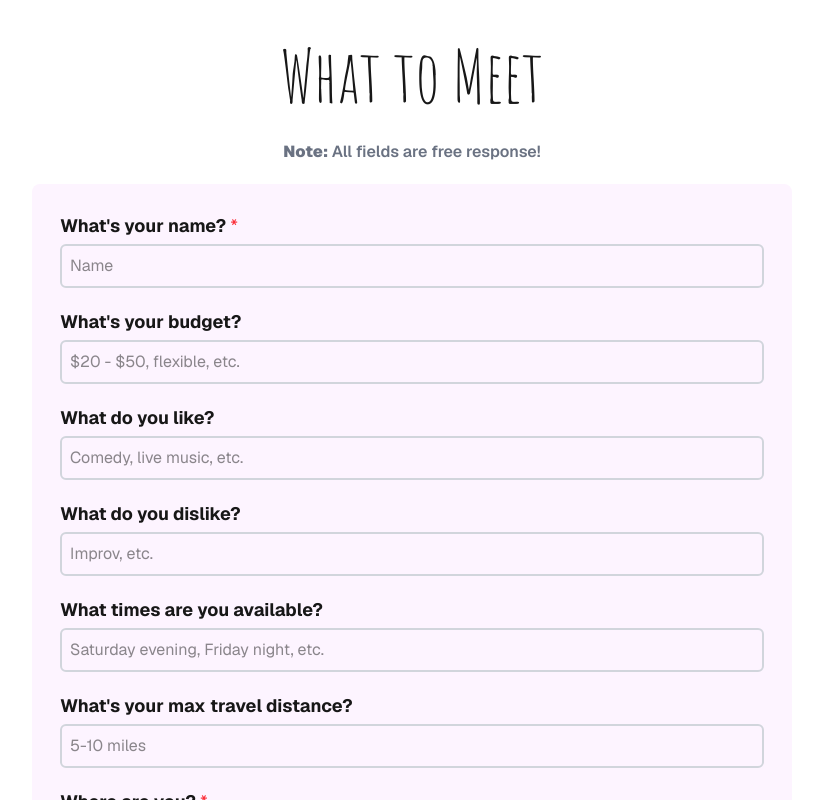
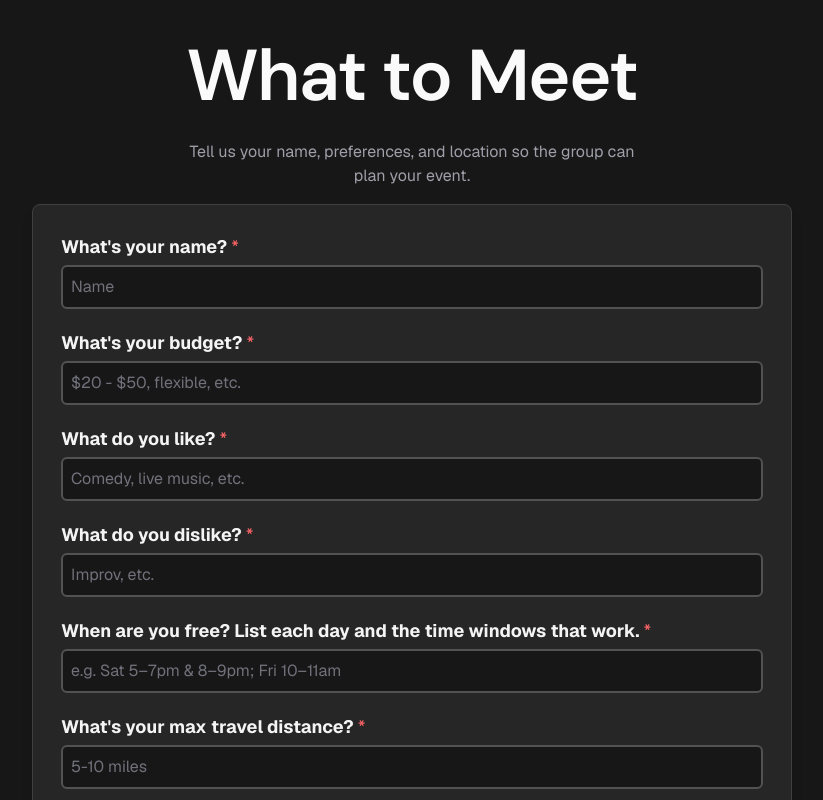
Before and after one commit to Bongs237/diamondhacks, a Next.js app: page /join/1 in a window 1280 px wide. Shown: the top 800 px of the page, without its empty margins (228-1051 px from the left). Built offline with nearby package versions, Linux system fonts and the light colour scheme.

Commit message:
edit Form to be more minimal

```diff
--- a/app/globals.css
+++ b/app/globals.css
@@ -1,8 +1,8 @@
 @import "tailwindcss";
 
 :root {
-  --background: #ffffff;
-  --foreground: #171717;
+  --background: #171717;
+  --foreground: #fafafa;
 }
 
 @theme inline {
--- a/app/join/[id]/page.tsx
+++ b/app/join/[id]/page.tsx
@@ -1,15 +1,15 @@
 "use client";
 
 import { useState, useCallback, useEffect } from "react";
-import { Amatic_SC } from "next/font/google";
+import { DM_Sans } from "next/font/google";
 import { useParams, useRouter } from "next/navigation";
 import { SpinnerIcon } from "@/components/SpinnerIcon";
 import { Field } from "@/utils/types";
 import { MapPin } from "lucide-react";
 
-const amatic = Amatic_SC({
+const dmSansDisplay = DM_Sans({
   subsets: ["latin"],
-  weight: ["400", "700"],
+  weight: ["400", "600", "700"],
 });
 
 // Data driven type stuff ong fr
@@ -49,8 +49,9 @@ const FIELDS: Field[] = [
   },
   {
     key: "available_times",
-    label: "What times are you available?",
-    placeholder: "Saturday evening, Friday night, etc.",
+    label:
+      "When are you free? List each day and the time windows that work.",
+    placeholder: "e.g. Sat 5–7pm & 8–9pm; Fri 10–11am",
     type: "text",
     required: false,
     validate: () => "",
@@ -96,7 +97,7 @@ function LocationField({
         type="button"
         onClick={onGetLocation}
         disabled={locationLoading}
-        className="flex items-center justify-center gap-2 border-2 border-dashed border-gray-300 rounded-md p-3 text-gray-600 hover:border-blue-400 hover:text-blue-600 transition-colors cursor-pointer disabled:opacity-50 disabled:cursor-not-allowed"
+        className="flex items-center justify-center gap-2 border-2 border-dashed border-neutral-600 rounded-md p-3 text-zinc-300 bg-neutral-900 hover:border-zinc-400 hover:text-zinc-100 transition-colors cursor-pointer disabled:opacity-50 disabled:cursor-not-allowed"
       >
         {locationLoading ? (
           <>
@@ -111,15 +112,15 @@ function LocationField({
         )}
       </button>
       {locationCity && (
-        <p className="text-sm text-green-700 font-medium text-center">
+        <p className="text-sm text-emerald-400 font-medium text-center">
           {locationCity}
         </p>
       )}
       {locationError && (
-        <p className="text-red-500 text-sm">{locationError}</p>
+        <p className="text-red-400 text-sm">{locationError}</p>
       )}
       {touched[field.key] && errors[field.key] && !locationError && (
-        <p className="text-red-500 text-sm">{errors[field.key]}</p>
+        <p className="text-red-400 text-sm">{errors[field.key]}</p>
       )}
     </div>
   );
@@ -145,34 +146,40 @@ function TextField({
       <input
         type={field.type}
         placeholder={field.placeholder}
-        className={`border-2 rounded-md p-2 outline-none transition-colors duration-300 hover:shadow-sm ${
+        className={`border-2 rounded-md p-2 outline-none transition-colors duration-300 bg-neutral-900 text-zinc-100 placeholder:text-zinc-500 hover:shadow-sm ${
           error && touched
-            ? "border-red-400 focus:border-red-500"
-            : "border-gray-300 focus:border-blue-400"
+            ? "border-red-500 focus:border-red-400"
+            : "border-neutral-600 focus:border-zinc-400"
         }`}
         value={value}
         onChange={(e) => onChange(field.key, e.target.value)}
         onBlur={() => onBlur(field.key)}
       />
       {touched && error && (
-        <p className="text-red-500 text-sm">{error}</p>
+        <p className="text-red-400 text-sm">{error}</p>
       )}
     </>
   );
 }
 
+function emptyValues(): Record<string, unknown> {
+  return Object.fromEntries(
+    FIELDS.map((f) => [f.key, f.key === "location" ? [] : ""])
+  );
+}
+
 export default function Join() {
-  const [values, setValues] = useState<Record<string, any>>(
-    Object.fromEntries(FIELDS.map((f) => [f.key, ""]))
-  );
+  const [values, setValues] = useState<Record<string, unknown>>(emptyValues);
   const [errors, setErrors] = useState<Record<string, string>>({});
   const [touched, setTouched] = useState<Record<string, boolean>>({});
   const [locationCity, setLocationCity] = useState<string>("");
   const [locationLoading, setLocationLoading] = useState(false);
   const [locationError, setLocationError] = useState<string>("");
   const [submitting, setSubmitting] = useState(false);
+  const [submitError, setSubmitError] = useState("");
 
-  const { id } = useParams();
+  const params = useParams();
+  const groupId = Array.isArray(params.id) ? params.id[0] : params.id;
   const router = useRouter();
 
   useEffect(() => {
@@ -230,7 +237,8 @@ export default function Join() {
     );
   }, []);
 
-  const handleChange = (key: string, raw: any) => {
+  const handleChange = (key: string, raw: string) => {
+    setSubmitError("");
     setValues((prev) => ({ ...prev, [key]: raw }));
     if (touched[key]) {
       const field = FIELDS.find((f) => f.key === key)!;
@@ -241,12 +249,21 @@ export default function Join() {
   const handleBlur = (key: string) => {
     setTouched((prev) => ({ ...prev, [key]: true }));
     const field = FIELDS.find((f) => f.key === key)!;
-    setErrors((prev) => ({ ...prev, [key]: field.validate(values[key]) }));
+    setErrors((prev) => ({
+      ...prev,
+      [key]: field.validate(values[key] as never),
+    }));
   };
 
   const handleSubmit = async () => {
-    // This should never happen since you should have the user id on page load but just in case
+    setSubmitError("");
     if (!localStorage.getItem("user_id")) {
+      localStorage.setItem("user_id", crypto.randomUUID());
+    }
+    const userId = localStorage.getItem("user_id")!;
+
+    if (!groupId) {
+      setSubmitError("Invalid invite link (missing group id).");
       return;
     }
 
@@ -256,7 +273,7 @@ export default function Join() {
 
     for (const field of FIELDS) {
       newTouched[field.key] = true;
-      const msg = field.validate(values[field.key]);
+      const msg = field.validate(values[field.key] as never);
       newErrors[field.key] = msg;
       if (msg) hasError = true;
     }
@@ -267,46 +284,76 @@ export default function Join() {
 
     setSubmitting(true);
 
-    console.log({...values, user_id: localStorage.getItem("user_id")})
+    const location = Array.isArray(values.location)
+      ? values.location
+      : [];
+    const body = {
+      name: String(values.name ?? ""),
+      budget: String(values.budget ?? ""),
+      likes: String(values.likes ?? ""),
+      dislikes: String(values.dislikes ?? ""),
+      available_times: String(values.available_times ?? ""),
+      distance: String(values.distance ?? ""),
+      location,
+      user_id: userId,
+    };
 
     try {
-      const response = await fetch(`/api/submit/${id}`, {
-        method: "POST",
-        body: JSON.stringify({...values, user_id: localStorage.getItem("user_id")}),
-        headers: {
-          "Content-Type": "application/json", // Make sure you set the content type (bruh)
-        },
-      });
+      const response = await fetch(
+        `/api/submit/${encodeURIComponent(groupId)}`,
+        {
+          method: "POST",
+          body: JSON.stringify(body),
+          headers: {
+            "Content-Type": "application/json",
+          },
+        }
+      );
+
+      const data = await response.json().catch(() => ({}));
 
       if (!response.ok) {
-        throw new Error("Failed to join event");
+        const d = (data as { detail?: unknown }).detail;
+        const msg =
+          typeof d === "string"
+            ? d
+            : response.status === 404
+              ? "Group not found — ask the organizer for a fresh link or create the group first."
+              : "Could not save your answers. Is the backend running on port 8000?";
+        throw new Error(msg);
       }
-      const data = await response.json();
-      if (data.error) {
-        throw new Error(data.error);
+      if ((data as { error?: string }).error) {
+        throw new Error((data as { error: string }).error);
       }
 
       router.push(`/done`);
+    } catch (e) {
+      setSubmitError(
+        e instanceof Error ? e.message : "Something went wrong. Try again."
+      );
     } finally {
       setSubmitting(false);
     }
   };
 
   return (
-    <div className="flex flex-col flex-1 items-center font-sans py-10">
-      <h1 className={`${amatic.className} text-7xl font-light pb-7 text-center`}> {/* 7 is my lucky number */}
+    <div className="flex flex-col flex-1 w-full items-center font-sans py-10 px-4 bg-neutral-900 text-zinc-100 min-h-full">
+      <h1
+        className={`${dmSansDisplay.className} text-7xl font-semibold pb-7 text-center tracking-tight text-zinc-50`}
+      >
         What to Meet
       </h1>
 
-      <p className="text-center text-gray-500 pb-5 font-semibold"><strong>Note:</strong> All fields are free response!</p>
-
-      <div className="bg-fuchsia-50 p-7 rounded-lg md:min-w-[550px] lg:min-w-[760px]">
+      <p className="text-center text-zinc-400 pb-2 max-w-lg px-4">
+        Tell us your name, preferences, and location so the group can plan your event.
+      </p>
+      <div className="bg-neutral-800 p-7 rounded-lg border border-neutral-700 shadow-lg md:min-w-[550px] lg:min-w-[760px] mt-2">
         <div className="flex flex-col gap-5">
           {FIELDS.map((field) => (
             <div key={field.key} className="flex flex-col gap-1">
-              <label className="text-lg font-bold">
+              <label className="text-lg font-bold text-zinc-100">
                 {field.label}
-                {field.required && <span className="font-normal text-red-500 ml-1">*</span>}
+                <span className="font-normal text-red-400 ml-1">*</span>
               </label>
               {field.type === "location" ? (
                 <LocationField
@@ -321,7 +368,11 @@ export default function Join() {
               ) : (
                 <TextField
                   field={field}
-                  value={values[field.key]}
+                  value={
+                    typeof values[field.key] === "string"
+                      ? (values[field.key] as string)
+                      : ""
+                  }
                   touched={!!touched[field.key]}
                   error={errors[field.key] || ""}
                   onChange={handleChange}
@@ -332,11 +383,17 @@ export default function Join() {
           ))}
         </div>
 
+        {submitError ? (
+          <p className="text-red-400 text-sm mt-4 text-center" role="alert">
+            {submitError}
+          </p>
+        ) : null}
+
         <div className="pt-5 flex justify-center">
           <button
             type="button"
             disabled={submitting}
-            className="flex items-center justify-center gap-2 bg-rose-600 text-white px-6 py-3 rounded-md hover:bg-rose-800 transition-colors cursor-pointer disabled:opacity-50 disabled:cursor-not-allowed"
+            className="flex items-center justify-center gap-2 bg-zinc-100 text-neutral-900 px-6 py-3 rounded-md hover:bg-white transition-colors cursor-pointer disabled:opacity-50 disabled:cursor-not-allowed font-semibold"
             onClick={handleSubmit}
           >
             {submitting ? (
--- a/app/layout.tsx
+++ b/app/layout.tsx
@@ -27,7 +27,9 @@ export default function RootLayout({
       lang="en"
       className={`${geistSans.variable} ${geistMono.variable} h-full antialiased`}
     >
-      <body className="min-h-full flex flex-col">{children}</body>
+      <body className="min-h-full min-h-screen flex flex-col bg-neutral-900 text-zinc-100">
+        {children}
+      </body>
     </html>
   );
 }
--- a/app/page.tsx
+++ b/app/page.tsx
@@ -1,15 +1,15 @@
 "use client";
 
 import { useEffect, useState } from "react";
-import { Amatic_SC } from "next/font/google";
+import { DM_Sans } from "next/font/google";
 import { useRouter } from "next/navigation";
 import { SpinnerIcon } from "@/components/SpinnerIcon";
 import { GroupData } from "@/utils/types";
 import { Users, Calendar, ChevronRight, LogOut } from "lucide-react";
 
-const amatic = Amatic_SC({
+const dmSansDisplay = DM_Sans({
   subsets: ["latin"],
-  weight: ["400", "700"],
+  weight: ["400", "600", "700"],
 });
 
 const STATUS_LABELS: Record<string, { text: string; color: string }> = {
@@ -33,7 +33,8 @@ export default function Home() {
     fetch(`/api/user/${userId}/groups`)
       .then((res) => res.json())
       .then((data) => {
-        setGroups(data);
+        // API must return a JSON array; errors/HTML/proxy responses often are not.
+        setGroups(Array.isArray(data) ? data : []);
         setLoading(false);
       })
       .catch(() => setLoading(false));
@@ -74,22 +75,24 @@ export default function Home() {
   };
 
   return (
-    <div className="flex flex-col flex-1 items-center font-sans py-10 px-4">
-      <h1 className={`${amatic.className} text-7xl font-light text-center`}> {/* It's peanut butter ai slop time. I'm so tired that I don't even wanna do this smh */}
+    <div className="flex flex-col flex-1 w-full items-center font-sans py-10 px-4 bg-neutral-900 text-zinc-100 min-h-full">
+      <h1
+        className={`${dmSansDisplay.className} text-7xl font-semibold text-center tracking-tight text-zinc-50`}
+      >
         What to Meet
       </h1>
-      <h2 className="text-gray-500 py-8 text-2xl font-semibold">Your events</h2>
+      <h2 className="text-zinc-400 py-8 text-2xl font-semibold">Your events</h2>
 
       {loading ? (
-        <div className="flex items-center gap-2 text-gray-500 py-20">
+        <div className="flex items-center gap-2 text-zinc-400 py-20">
           <SpinnerIcon />
           Loading your events…
         </div>
       ) : groups.length === 0 ? (
         <div className="flex flex-col items-center gap-4 py-20 text-center">
-          <Calendar className="h-16 w-16 text-gray-300" />
-          <p className="text-gray-500 text-lg">No events yet</p>
-          <p className="text-gray-400 text-sm max-w-sm">
+          <Calendar className="h-16 w-16 text-zinc-600" />
+          <p className="text-zinc-300 text-lg">No events yet</p>
+          <p className="text-zinc-500 text-sm max-w-sm">
             Join an event using a link from a friend; it'll show up here.
           </p>
         </div>
@@ -107,28 +110,28 @@ export default function Home() {
               <button
                 key={group.group_id}
                 onClick={() => router.push(`/dashboard/${group.group_id}`)}
-                className="bg-fuchsia-50 rounded-lg p-5 flex items-center gap-4 hover:bg-fuchsia-100 transition-colors cursor-pointer text-left w-full"
+                className="bg-neutral-800 rounded-lg border border-neutral-700 p-5 flex items-center gap-4 hover:border-zinc-500 hover:bg-neutral-800/90 transition-colors cursor-pointer text-left w-full"
               >
-                <div className="bg-rose-100 rounded-full p-3 shrink-0">
-                  <Users className="h-6 w-6 text-rose-600" />
+                <div className="bg-neutral-700 rounded-full p-3 shrink-0">
+                  <Users className="h-6 w-6 text-zinc-200" />
                 </div>
 
                 <div className="flex-1 min-w-0">
                   <div className="flex items-center gap-2 flex-wrap">
-                    <span className="font-bold text-lg truncate">
+                    <span className="font-bold text-lg truncate text-zinc-50">
                       Event {group.group_id}
                     </span>
                     {statusBadge(group.status)}
                   </div>
 
-                  <p className="text-gray-500 text-sm mt-1 truncate">
+                  <p className="text-zinc-400 text-sm mt-1 truncate">
                     {myName ? `You (${myName})` : "You"}
                     {otherMembers.length > 0 && (
                       <> &middot; {otherMembers.join(", ")}</>
                     )}
                   </p>
 
-                  <p className="text-gray-400 text-xs mt-1">
+                  <p className="text-zinc-500 text-xs mt-1">
                     {group.member_count} member{group.member_count !== 1 && "s"}
                     {group.vote_result && (
                       <> &middot; Winner: {group.vote_result}</>
@@ -140,7 +143,7 @@ export default function Home() {
                   <button
                     onClick={(e) => handleDropout(e, group.group_id)}
                     disabled={droppingOut === group.group_id}
-                    className="p-2 rounded-full text-gray-400 hover:bg-red-100 hover:text-red-600 transition-colors disabled:opacity-50 cursor-pointer"
+                    className="p-2 rounded-full text-zinc-500 hover:bg-red-950/50 hover:text-red-400 transition-colors disabled:opacity-50 cursor-pointer"
                     title="Drop out"
                   >
                     {droppingOut === group.group_id ? (
@@ -149,7 +152,7 @@ export default function Home() {
                       <LogOut className="h-5 w-5" />
                     )}
                   </button>
-                  <ChevronRight className="h-5 w-5 text-gray-400" />
+                  <ChevronRight className="h-5 w-5 text-zinc-500" />
                 </div>
               </button>
             );
--- a/app/pay/setup/[token]/page.tsx
+++ b/app/pay/setup/[token]/page.tsx
@@ -1,7 +1,7 @@
 export default function Setup() {
   return (
-    <div>
-      <h1>Setup</h1>
+    <div className="min-h-full bg-neutral-900 text-zinc-100 p-8">
+      <h1 className="text-2xl font-semibold text-zinc-50">Setup</h1>
     </div>
   );
 }
--- a/package.json
+++ b/package.json
@@ -7,7 +7,7 @@
     "frontend:build": "next build",
     "frontend:start": "next start",
     "frontend:lint": "eslint",
-    "backend:dev": "cd backend && .venv/bin/python main.py",
+    "backend:dev": "node scripts/backend-dev.mjs",
     "dev": "concurrently \"npm run frontend:dev\" \"npm run backend:dev\""
   },
   "dependencies": {
--- /dev/null
+++ b/scripts/backend-dev.mjs
@@ -0,0 +1,22 @@
+import { spawnSync } from "node:child_process";
+import { existsSync } from "node:fs";
+import { join } from "node:path";
+
+const backend = join(process.cwd(), "backend");
+const win = join(backend, ".venv", "Scripts", "python.exe");
+const unix = join(backend, ".venv", "bin", "python");
+const python = existsSync(win) ? win : unix;
+
+if (!existsSync(python)) {
+  console.error(
+    "No venv Python found. From the backend folder run: python -m venv .venv && .venv\\Scripts\\pip install -r requirements.txt (Windows)"
+  );
+  process.exit(1);
+}
+
+const result = spawnSync(python, ["main.py"], {
+  cwd: backend,
+  stdio: "inherit",
+  env: process.env,
+});
+process.exit(result.status ?? 1);
```
Also changed, not shown: app/done/page.tsx (+7 -3 lines), 1 other file (tests, documents, lock files or other folders).
